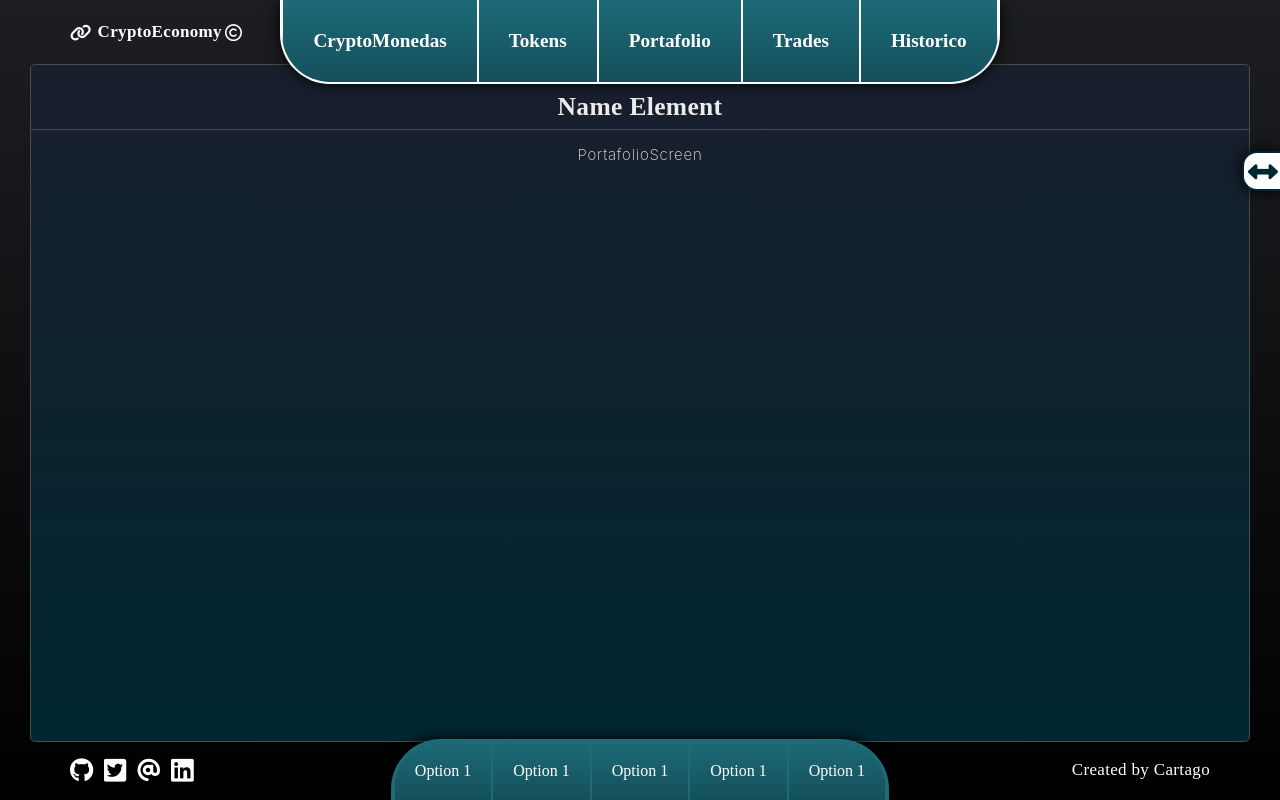
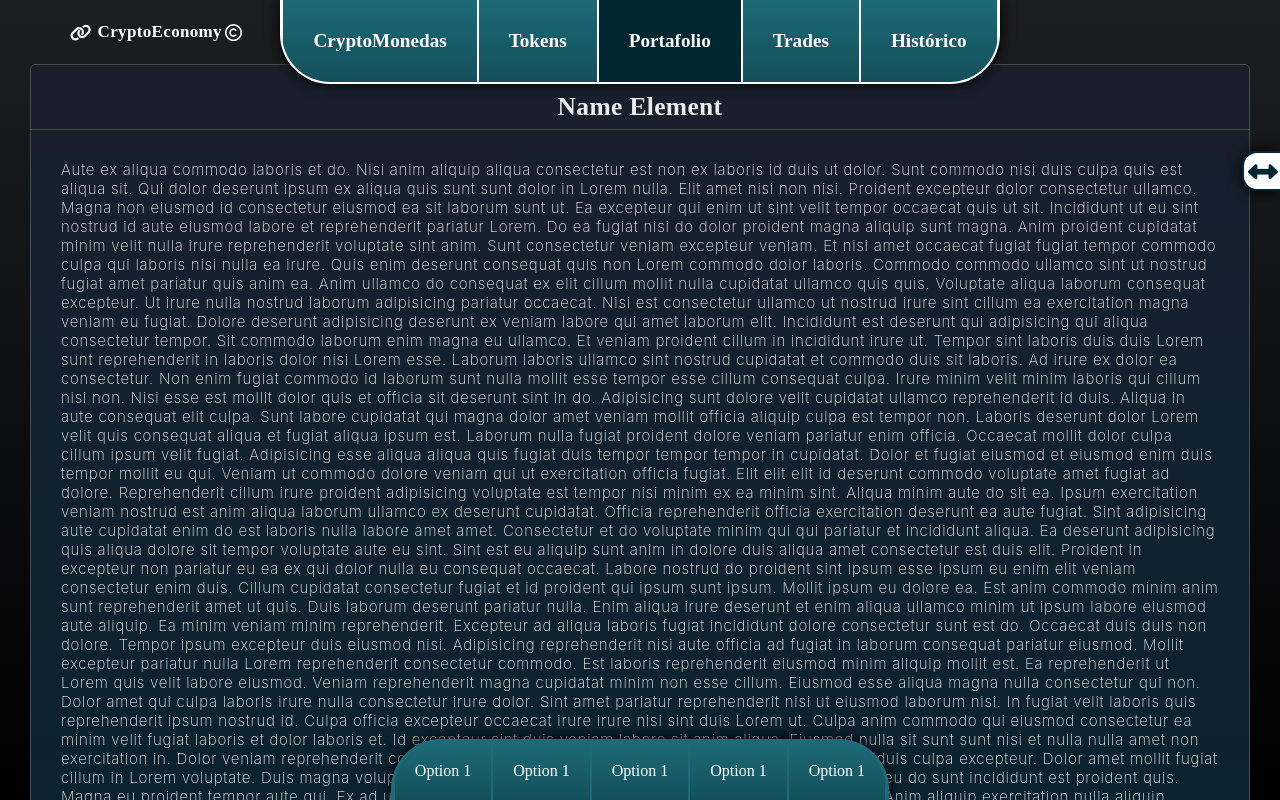
Before and after one commit to CartagoGit/CryptoEconomy, a React (Create React App) app: page /portafolio in a window 1280 px wide. Shown: the top 800 px of the page. Built offline with nearby package versions, Linux system fonts and the light colour scheme.

Commit message:
Activamos el elemento activo del menu

```diff
--- a/src/components/main/contain/historical/HistoricalScreen.jsx
+++ b/src/components/main/contain/historical/HistoricalScreen.jsx
@@ -2,8 +2,8 @@ import React from 'react'
 
 export const HistoricalScreen = () => {
     return (
-        <div>
+        <>
             HistoricalScreen
-        </div>
+        </>
     )
 }
--- a/src/components/main/contain/portafolio/PortafolioScreen.jsx
+++ b/src/components/main/contain/portafolio/PortafolioScreen.jsx
@@ -1,5 +1,10 @@
 import React from "react";
+import { TestLorem } from "./../../../test/TestLorem";
 
 export const PortafolioScreen = () => {
-	return <div>PortafolioScreen</div>;
+	return (
+		<>
+			<TestLorem />
+		</>
+	);
 };
--- a/src/components/main/contain/tokens/TokensScreen.jsx
+++ b/src/components/main/contain/tokens/TokensScreen.jsx
@@ -1,9 +1,10 @@
 import React from 'react'
+import { TestSwals } from './../../../test/TestSwals';
 
 export const TokensScreen = () => {
     return (
-        <div>
-            TokensScreen
-        </div>
+        <>
+            <TestSwals/>
+        </>
     )
 }
--- a/src/components/ui/menu/MenuBar.jsx
+++ b/src/components/ui/menu/MenuBar.jsx
@@ -1,7 +1,6 @@
 import React from "react";
-import { NavLink, useNavigate } from "react-router-dom";
+import { NavLink } from "react-router-dom";
 export const MenuBar = () => {
-	const navigate = useNavigate();
 	return (
 		<header className='menu-fill no-selectable'>
 			<div className='menu'>
@@ -18,7 +17,7 @@ export const MenuBar = () => {
 					Trades
 				</NavLink>
 				<NavLink className='nav-item' to='/historical'>
-					Historico
+					Histórico
 				</NavLink>
 			</div>
 		</header>
--- a/src/styles/components/_main.scss
+++ b/src/styles/components/_main.scss
@@ -61,7 +61,7 @@
 				margin-top: 7px;
 				margin-bottom: 7px;
 			}
-			.separator{
+			.separator {
 				width: 100%;
 				border-top: $borderZero;
 				margin-bottom: 10px;
@@ -74,10 +74,10 @@
 				letter-spacing: 0.05em;
 				font-size: 15px;
 				flex-direction: column;
-				div {
-					margin-top: 5px;
-					margin-bottom: 5px;
-				}
+				margin-top: 5px;
+				margin-bottom: 5px;
+				padding-left: 30px;
+				padding-right: 30px;
 			}
 		}
 		.foot {
--- a/src/styles/ui/_menu.scss
+++ b/src/styles/ui/_menu.scss
@@ -18,6 +18,9 @@
 		font-weight: bold;
 		border: $borderSecondary-2;
 		border-top: none;
+		.active {
+			background-color: $bgPrimary;
+		}
 		.nav-item {
 			pointer-events: auto;
 			border-left: $borderSecondary-1;
@@ -26,6 +29,7 @@
 			padding: 30px;
 			// padding-top: 20px;
 			cursor: pointer;
+
 			&:hover {
 				background-color: $bgSecondary;
 				color: $ninth;
```
